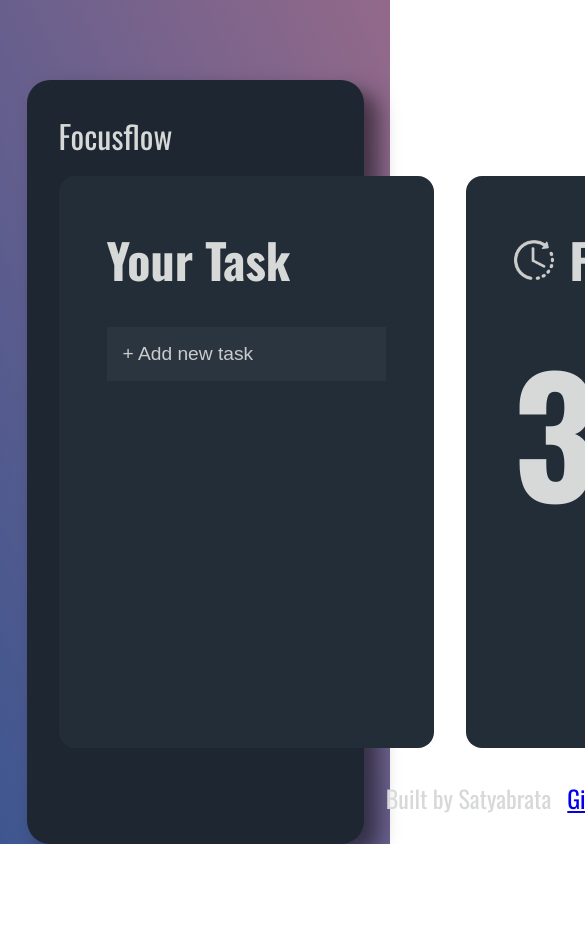
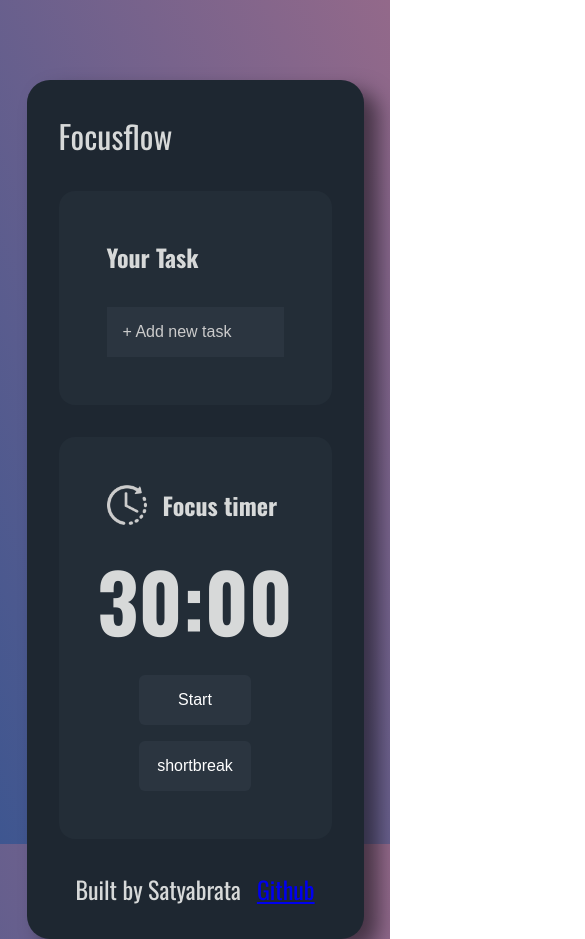
Before and after one commit to Satya0927a/Minimalist_pomodora-_timer, a plain HTML site: page index.html in a window 390 px wide. Shown: the top 939 px of the page, 585 px wide, since content can reach past the window. Before the commit the page ends 844 px from the top, so only its background shows below. Drawn offline with nearby package versions, Linux system fonts and the light colour scheme; a web font is replaced by a local one.

Commit message:
made it responsive

```diff
--- a/style.css
+++ b/style.css
@@ -52,6 +52,7 @@ body{
     display: flex;
     flex-direction: column;
     margin-left: 1.5rem;
+    position: relative;
 }
 .section1 ul li{
     opacity: 0;
@@ -110,6 +111,7 @@ body{
 }
 .timer h1{
     /* font-size: clamp(1rem, 10vw, 10rem); */
+    /* font-size: clamp(5rem, 3.81rem + 5.15vw, 10rem); */
     font-size: 10rem;
 }
 button{
@@ -122,6 +124,9 @@ button{
     border: none;
     font-size: 1.5rem;
     color: white;
+}
+.section2 button{
+    width: 50%;
 }
 .footer{
     grid-area: 3/1/4/3;
@@ -140,3 +145,48 @@ button{
     left: 0px;
     top: 27px;
 }
+
+
+@media only screen and (max-width:1634px){
+    .timer h1{
+        font-size: 5rem;
+    }
+    .section2 button {
+        width: 7rem;
+        font-size: 1rem;
+    }
+}
+@media only screen and (max-width:1464px){
+    .section1 h1 {
+        font-size: 2rem;
+    }
+    .header2 h1 {
+        font-size: 2rem;
+    }
+}
+@media only screen and (max-width:1136px){
+    .container{
+        display: flex;
+        flex-direction: column;
+    }
+}
+@media only screen and (max-width:430px){
+    .section1 h1 {
+        font-size: 1.5rem;
+    }
+    #textinput{
+        font-size: 1rem;
+    }
+    .header2 h1 {
+        font-size: 1.5rem;
+    }
+    .section1 ul li{
+        font-size: 1rem;
+    }
+    .linethrough::after{
+        top: 12px;
+        height: 2px;
+
+
+    }
+}
```
